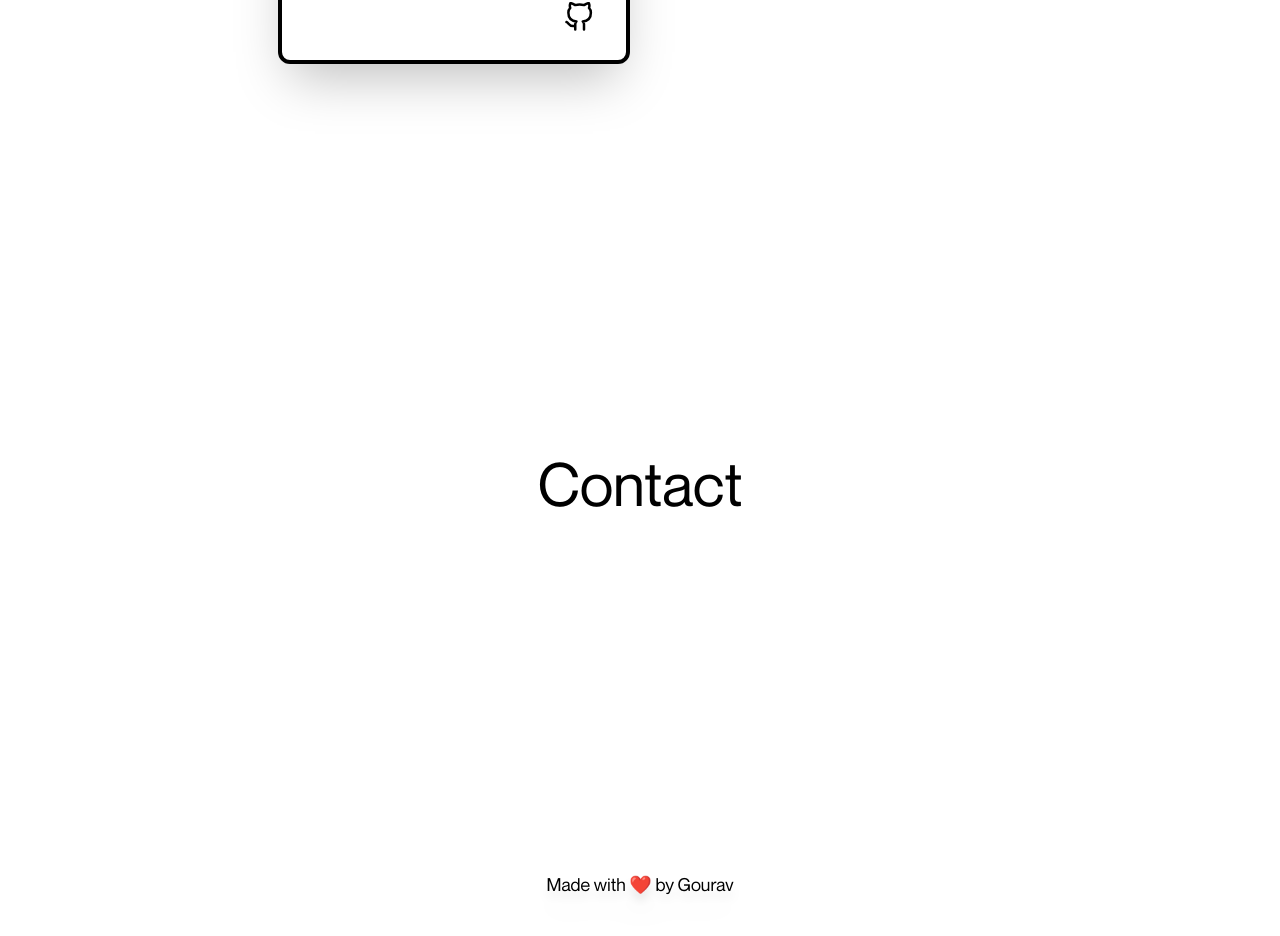
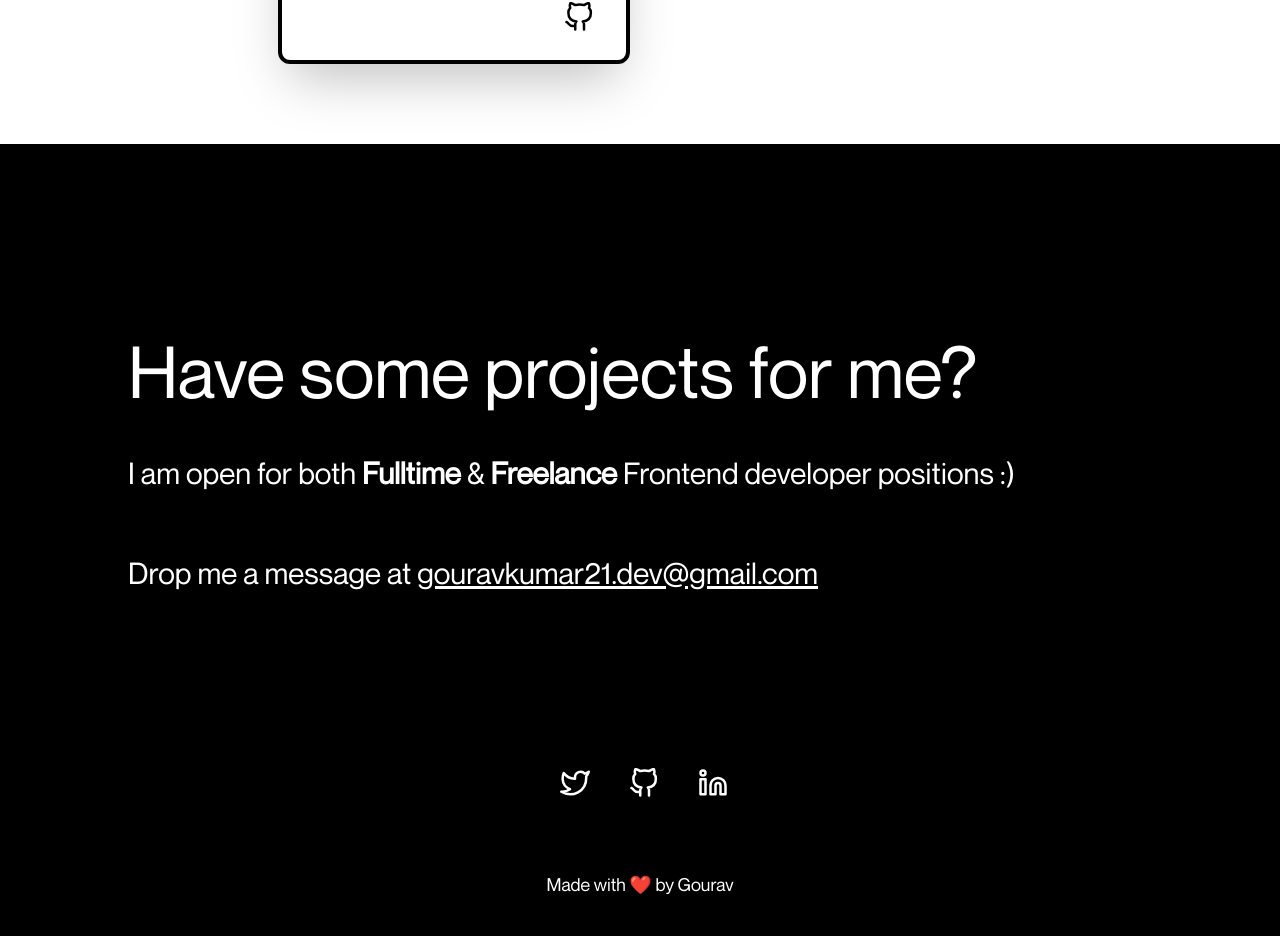
Before and after one commit to gvirus21/Portfolio-website, a Next.js app: page / in a window 1280 px wide. Shown: the part 3372-4308 px from the top of the page. Built offline with nearby package versions, Linux system fonts and the light colour scheme.

Commit message:
Finished styling Contact page & footer

```diff
--- a/app/Contact.tsx
+++ b/app/Contact.tsx
@@ -1,11 +1,129 @@
-import React from 'react'
+"use client";
+import React from "react";
+import { FiTwitter, FiGithub, FiLinkedin } from "react-icons/fi";
+import { motion } from "framer-motion";
+import { IconContext } from "react-icons";
+
+const containerVariant = {
+  initial: {
+    opacity: 0,
+  },
+  visible: {
+    opacity: 1,
+    transition: {
+      duration: 0.5,
+      ease: "easeInOut",
+    },
+  },
+};
+
+const linkVariant = {
+  initial: {
+    opacity: 0,
+    translateY: 50,
+  },
+  visible: {
+    opacity: 1,
+    translateY: 0,
+  },
+};
+
+const socialLinks = [
+  {
+    name: "Twitter",
+    link: "https://www.twitter.com/GouravKumarDev",
+    icon: <FiTwitter />,
+  },
+  {
+    name: "Github",
+    link: "https://www.github.com/gvirus21",
+    icon: <FiGithub />,
+  },
+  {
+    name: "LinkedIn",
+    link: "https://www.linkedin.com/in/gouravkumar-21/",
+    icon: <FiLinkedin />,
+  },
+];
 
 const Contact = () => {
   return (
-    <div className="bg-white h-[85vh] w-screen grid place-items-center">
-        <h1 className="text-6xl">Contact</h1>
+    <div
+      id="Contact"
+      className="bg-black h-[85vh] w-screen grid place-items-center "
+    >
+      <div className="border-white border-1 xs:h-[60vh] w-[80vw] mt-16 pt-5">
+        <h1 className="text-white xs:text-5xl md:text-7xl lg:mt-20">
+          Have some projects for me?
+        </h1>
+        <h1 className="text-white xs:text-2xl md:text-3xl xl:text-4xl mt-12">
+          I am open for both <span className="font-bold">Fulltime</span> &{" "}
+          <span className="font-bold">Freelance</span> Frontend developer
+          positions :)
+        </h1>
+        <div>
+          <h2 className="xs:text-xl md:text-3xl  text-white mt-16">
+            Drop me a message at{" "}
+            <a
+              className="underline xs:text-xl md:text-3xl "
+              href="mailto:gouravkumar21.dev@gmail.com"
+            >
+              gouravkumar21.dev@gmail.com
+            </a>
+          </h2>
+
+        </div>
+      </div>
+
+      <SocialLinks />
     </div>
-  )
-}
+  );
+};
 
-export default Contact
+export default Contact;
+
+const SocialLinks = () => {
+  return (
+    <div>
+      <ul className="flex justify-between min-w-[11rem]">
+        {socialLinks.map((item, index) => {
+          return (
+            <a
+              target="_blank"
+              key={index}
+              rel="noopener noreferrer"
+              href={item.link}
+            >
+              <motion.li
+                exit={{
+                  opacity: 0,
+                  y: -50,
+                  transition: {
+                    duration: 0.2,
+                    delay: index * 0.1,
+                    ease: "easeInOut",
+                  },
+                }}
+                variants={linkVariant}
+                initial="initial"
+                whileInView="visible"
+                transition={{
+                  duration: 0.4,
+                  delay: index * 0.1,
+                  ease: "easeInOut",
+                }}
+                className="text-white text-4xl flex items-center"
+              >
+                <div className="ml-2">
+                  <IconContext.Provider value={{ size: "30" }}>
+                    {item.icon}
+                  </IconContext.Provider>
+                </div>
+              </motion.li>
+            </a>
+          );
+        })}
+      </ul>
+    </div>
+  );
+};
--- a/app/Footer.tsx
+++ b/app/Footer.tsx
@@ -2,8 +2,8 @@ import React from 'react'
 
 const Footer = () => {
   return (
-    <div className="bg-white h-[15vh] w-screen grid place-items-center">
-        <h1 className="text-lg drop-shadow-xl">Made with ❤️ by Gourav</h1>
+    <div className="bg-black h-[15vh] w-screen grid place-items-center">
+        <h1 className="text-lg drop-shadow-xl text-white">Made with ❤️ by Gourav</h1>
     </div>
   )
 }
```
